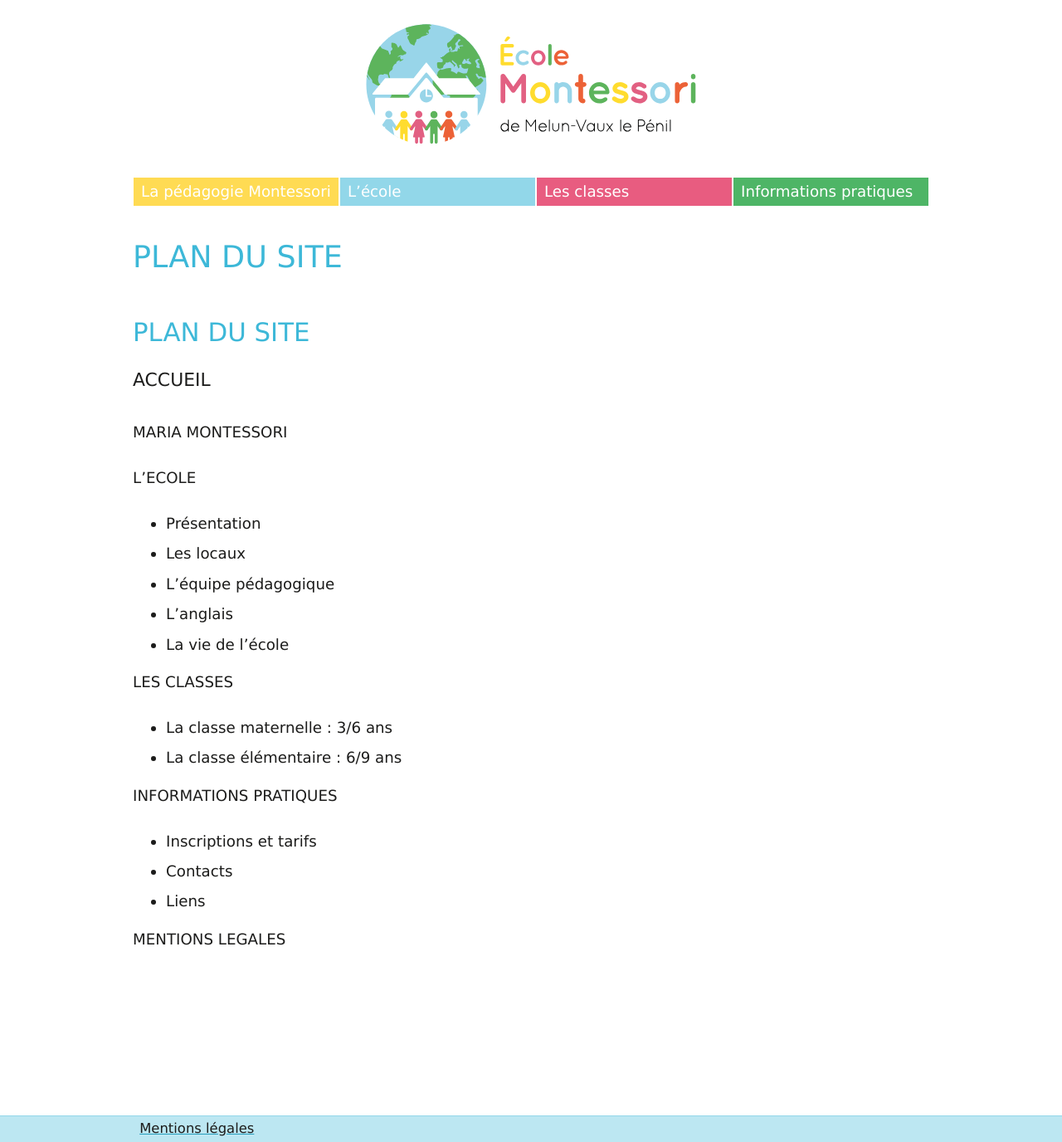
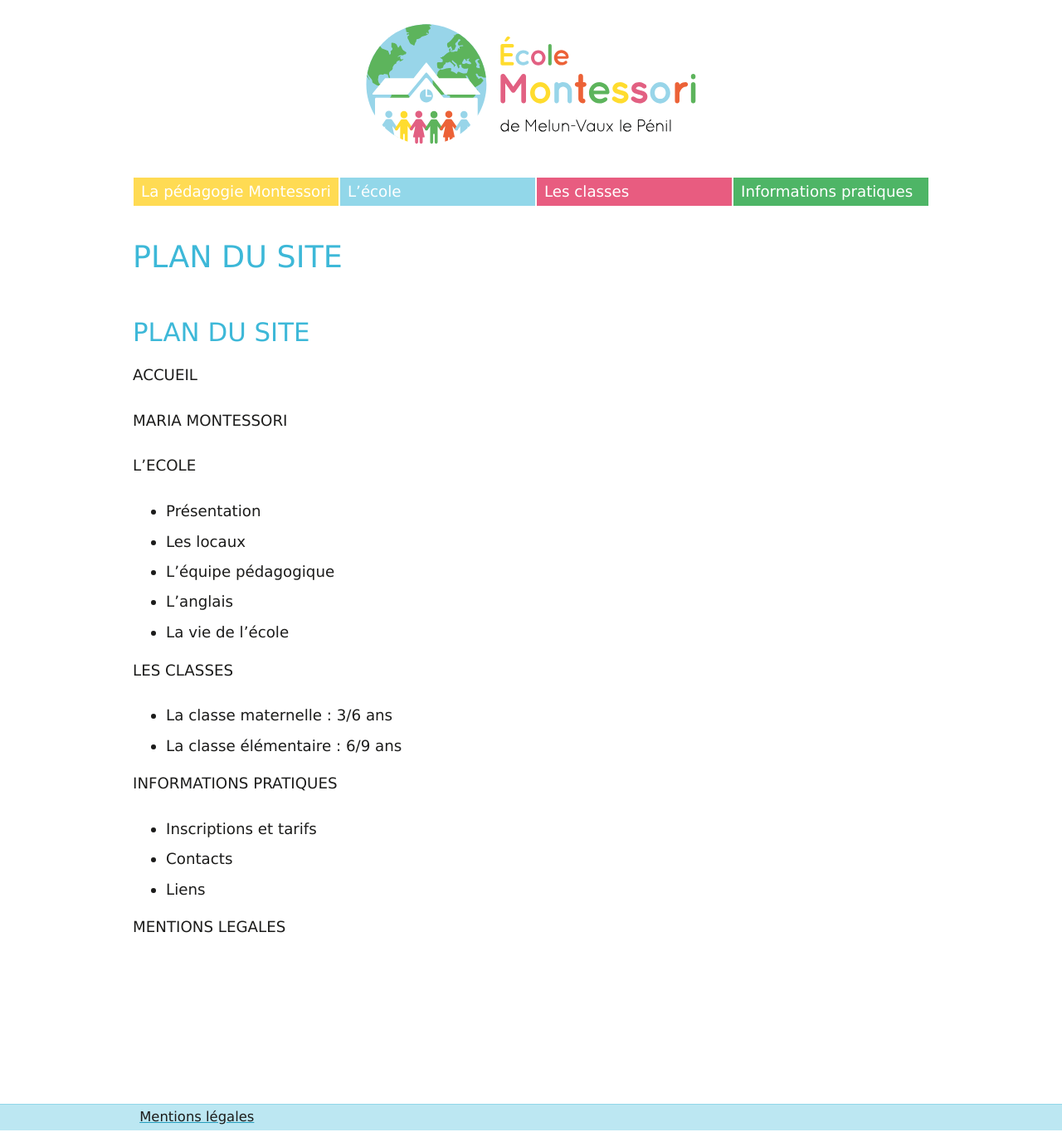
Before and after one commit to montessori-melun/montessori-melun.github.io, a Jekyll site: the page built from plan.md, in a window 1280 px wide. Shown: the whole page at 83% size. Built offline with Jekyll 4.4.1, drawn with Linux system fonts in a browser that asks for light colours; our own code applies the rules of GitHub Pages for plain Markdown files.

Commit message:
Suppression de ce style inaproprié

```diff
--- a/css/styles.scss
+++ b/css/styles.scss
@@ -238,10 +238,6 @@ main {
 
   margin: 1em 0 5em;
 
-  h1 ~ p:first-of-type {
-    font-size: 1.2em;
-  }
-
   ul {
     margin: 1em 0;
   }
```
